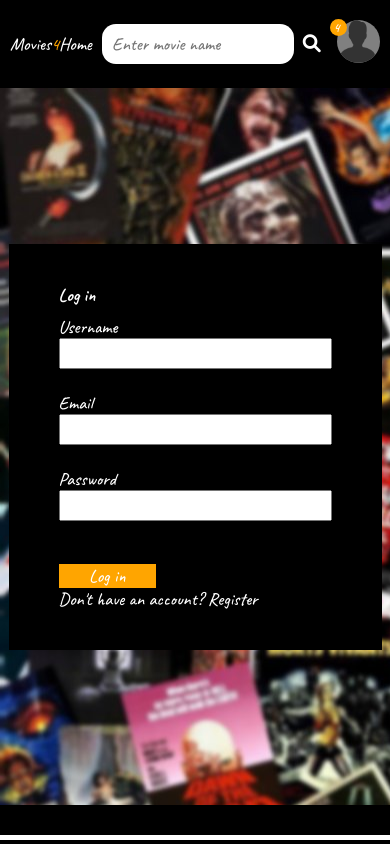
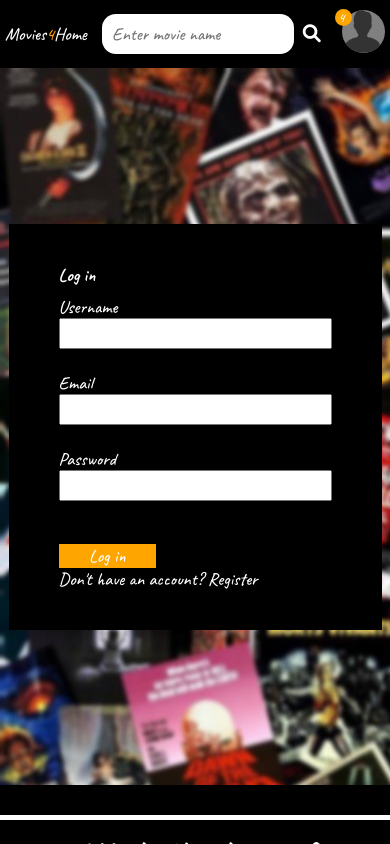
Before and after one commit to drak138/Movies4Home, a React (Vite) app: page /#/signup in a window 390 px wide. Built offline with nearby package versions, Linux system fonts and the light colour scheme; no server answers.

Commit message:
adjusted header for phone
padding lowered and profileAccordeon made smaller and shifted left

```diff
--- a/Css/header.css
+++ b/Css/header.css
@@ -76,7 +76,7 @@ header i{
 }
 @media (max-width: 600px){
     header{
-        padding: 20px 10px;
+        padding: 10px 5px;
     }
     header .logo {
         font-size: 1em;
@@ -95,4 +95,11 @@ header i{
     .downloadsLeft{
         font-size: 14px;
     }
+    .profile .profileAcord{
+        right: -5px;
+        top: 27px;
+    }
+    .profileAcord a{
+        font-size: 17px;
+    }
 }
```
